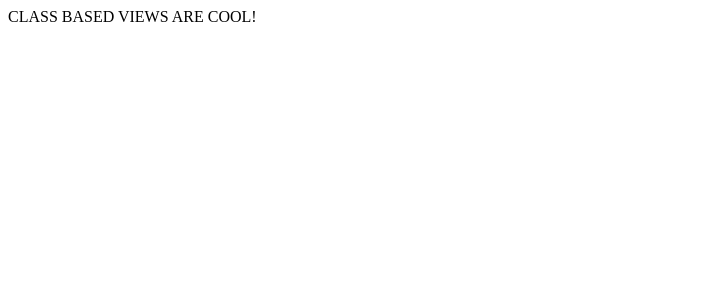
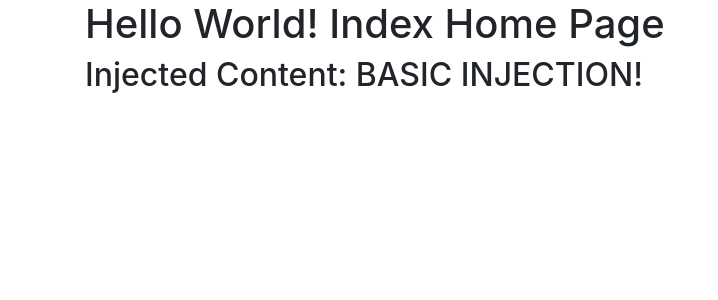
Before and after one commit to koiiNyan/Python-and-Django-Full-Stack-Web-Developer-Bootcamp, a Django app: page / in a window 1280 px wide. Shown: the top 300 px of the page, without its empty margins (0-718 px from the left). Run offline with Django 3.2, Linux system fonts and the light colour scheme; some libraries are stand-ins or nearby versions.

Commit message:
Template Views with CBVs

```diff
--- a/advanced_cbvs/adv_cbv/adv_cbv/urls.py
+++ b/advanced_cbvs/adv_cbv/adv_cbv/urls.py
@@ -18,6 +18,6 @@ from django.urls import path
 from basic_app import views
 
 urlpatterns = [
-    path('', views.CBView.as_view()),
+    path('', views.IndexView.as_view()),
     path('admin/', admin.site.urls),
 ]
--- a/advanced_cbvs/adv_cbv/basic_app/views.py
+++ b/advanced_cbvs/adv_cbv/basic_app/views.py
@@ -1,7 +1,10 @@
 from django.shortcuts import render
-from django.views.generic import View
-from django.http import HttpResponse
+from django.views.generic import View, TemplateView
 
-class CBView(View):
-    def get(self,request):
-        return HttpResponse("CLASS BASED VIEWS ARE COOL!")
+class IndexView(TemplateView):
+    template_name = 'index.html'
+
+    def get_context_data(self,**kwargs):
+        context = super().get_context_data(**kwargs)
+        context['injectme'] = 'BASIC INJECTION!'
+        return context
--- a/advanced_cbvs/adv_cbv/templates/index.html
+++ b/advanced_cbvs/adv_cbv/templates/index.html
@@ -1,4 +1,5 @@
 {% extends 'base.html' %}
 {% block body_block %}
   <h1>Hello World! Index Home Page</h1>
+  <h2>Injected Content: {{ injectme }}</h2>
 {% endblock %}
```
Also changed, not shown: advanced_cbvs/README.md.
